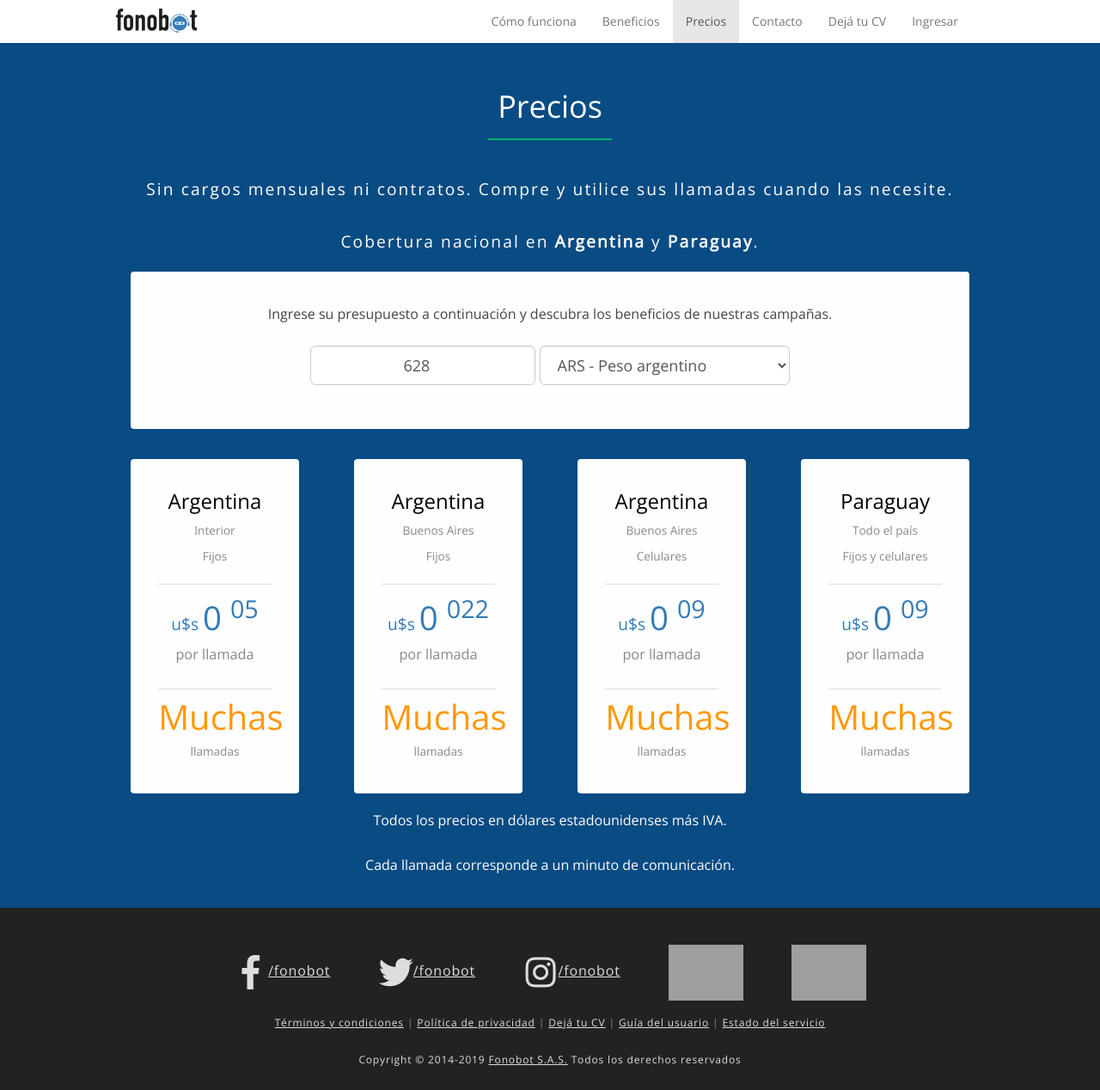
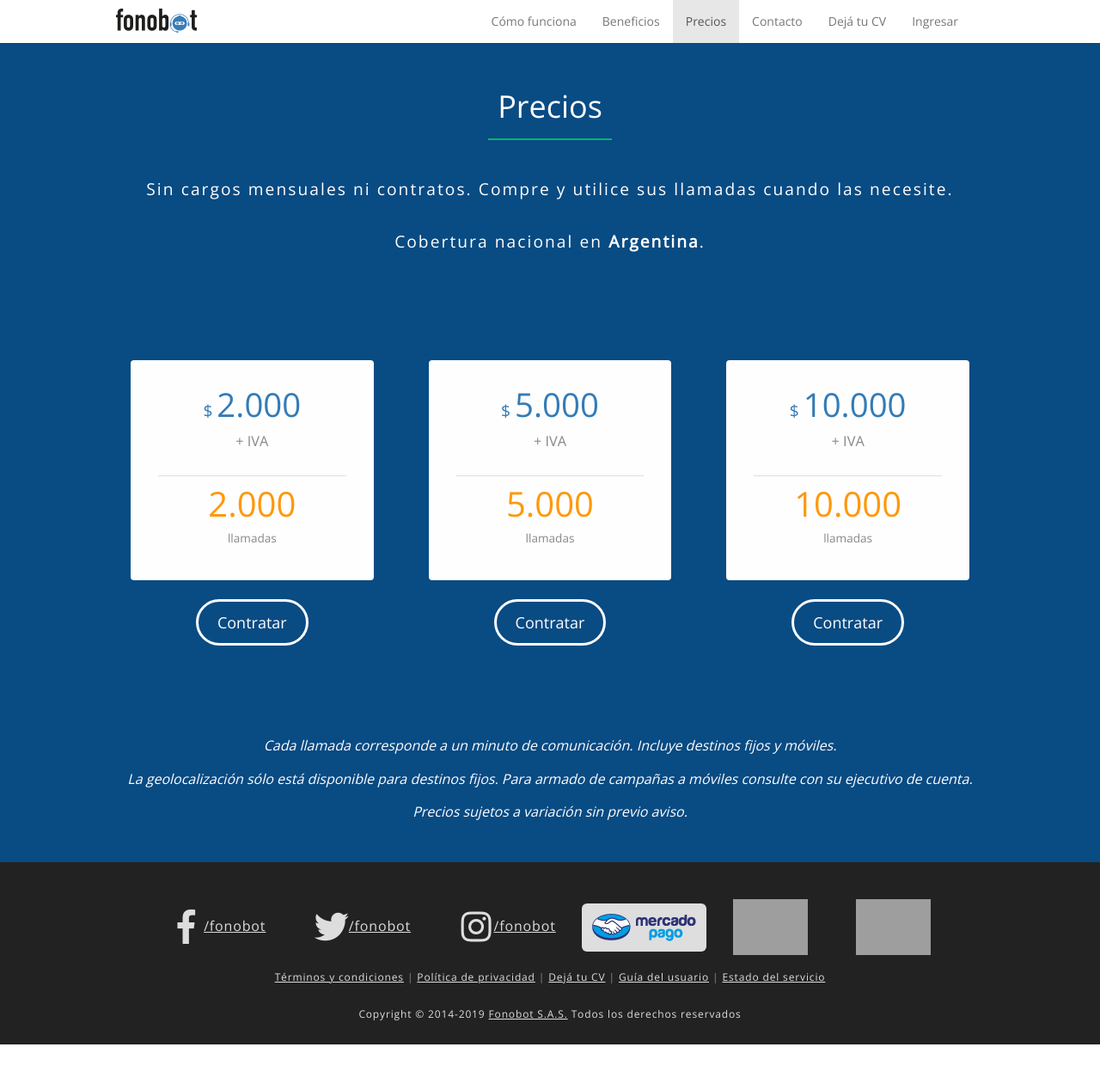
Before and after one commit to netcomsatelital/fonobot, a Jekyll site: the page built from precios.html, in a window 1280 px wide. Shown: the whole page at 86% size. Built offline with Jekyll 4.4.1, drawn with Linux system fonts in a browser that asks for light colours; nearby versions of some CDN libraries; after the commit the page ends 1215 px from its top, so only the background shows below that; grey boxes are pictures that could not be loaded.

Commit message:
v0.0.40
- Cambiados los precios.
- Agregado logo de MercadoPago.

```diff
--- a/_includes/footer.main.html
+++ b/_includes/footer.main.html
@@ -5,6 +5,7 @@
           <a href="https://www.twitter.com/fonobot" alt="Twitter" title="Twitter" target="_twitter" class="social-icon"><i class="fab fa-twitter"></i><span class="visible-lg-inline">/fonobot</span></a>
           <a href="https://www.instagram.com/fonobot" alt="Instagram" title="Instagram" target="_instagram" class="social-icon"><i class="fab fa-instagram"></i><span class="visible-lg-inline">/fonobot</span></a>
           <br class="visible-xs-block visible-sm-block">
+          <div class="container-mercadopago-logo"><img src="{{ "img/mercadopago-small.png" | prepend:site.base_url }}"></div>
           <a href="http://qr.afip.gob.ar/?qr=0HEWugLrIR_YFTAHTY4bBA,," target="_F960AFIPInfo"><img src="http://www.afip.gob.ar/images/f960/DATAWEB.jpg" border="0" class="footer-badge"></a>
           <a href="https://www.argentina.gob.ar/aaip/datospersonales/reclama/33716138009--RL-2019-5073991-APN-DNPDP#AAIP" target="_aaipInfo"><img src="https://www.argentina.gob.ar/sites/default/files/aaip-isologo.png" alt="AAIP RNBD" class="footer-badge"></a>
         </div>
--- a/css/main.scss
+++ b/css/main.scss
@@ -600,3 +600,30 @@
 .btn-youtube:focus {
  color: red;
 }
+
+
+
+#section-precios header {
+ margin-bottom: 12ex;
+}
+
+
+#section-precios footer {
+ margin-top: 12ex;
+}
+
+#section-precios footer p {
+ margin-top: 1ex;
+ margin-bottom: 1ex;
+ font-style: italic;
+}
+
+
+.container-mercadopago-logo {
+ background: rgba(255,255,255, 0.85);
+ border-radius: 6px;
+ padding: 12px;
+ display: inline-block;
+ margin-top: 1.5ex;
+ margin-bottom: 1.5ex;
+}
--- a/precios.html
+++ b/precios.html
@@ -15,60 +15,43 @@
           <header>
             <h1>Precios</h1>
             <p class="standout-med">Sin cargos mensuales ni contratos. Compre y utilice sus llamadas cuando las necesite.</p>
-            <p class="standout-med">Cobertura nacional en <strong>Argentina</strong> y <strong>Paraguay</strong>.</p>
+            <p class="standout-med">Cobertura nacional en <strong>Argentina</strong>.</p>
           </header>
 
-          <div class="row">
-            <div class="col-md-12">
-              <div class="price-calculator">
-                <p>Ingrese su presupuesto a continuaci&oacute;n y descubra los beneficios de nuestras campa&ntilde;as.</p>
-                <form id="form_presupuesto" action="#" class="form-inline">
-                  <input type="number" name="presupuesto" id="presupuesto" value="628" step="10" min="40" class="form-control text-center input-lg" maxlength="4">
-                  <select name="monedas" id="monedas" class="form-control input-lg">
-                    <option value="USD">USD - D&oacute;lar estadounidense</option>
-                    <option value="ARS" selected="selected">ARS - Peso argentino</option>
-                    <option value="PYG">PYG - Guaran&iacute; paraguayo</option>
-                  </select>
-                </form>
-              </div>
-            </div>
-          </div>
 
           <div class="row">
-            <div class="col-md-3">
+            <div class="col-md-4">
               <div class="price-item">
-                <p class="price-item-title"><span>Argentina</span> <small>Interior<br>Fijos</small></p>
-                <p class="price-item-price">u$s <span class="price-item-value"><span class="price-item-value-int">0</span>,<sup class="price-item-value-dec">05</sup></span><small> por llamada</small></p>
-                <p class="price-item-notes"><span class="price-item-count">Muchas</span> <small>llamadas</small></p>
+                {% comment %}<p class="price-item-title"><span>B&aacute;sico</span></p>{% endcomment %}
+                <p class="price-item-price">$ <span class="price-item-value"><span class="price-item-value-int">2.000</span></span><small> + IVA</small></p>
+                <p class="price-item-notes"><span class="price-item-count">2.000</span> <small>llamadas</small></p>
               </div>
+              <p><a href="https://app.fonobot.com/signup.php" class="btn btn-lg btn-primary">Contratar</a></p>
             </div>
-            <div class="col-md-3">
+            <div class="col-md-4">
               <div class="price-item">
-                <p class="price-item-title"><span>Argentina</span> <small>Buenos Aires<br>Fijos</small></p>
-                <p class="price-item-price">u$s <span class="price-item-value"><span class="price-item-value-int">0</span>,<sup class="price-item-value-dec">022</sup></span><small> por llamada</small></p>
-                <p class="price-item-notes"><span class="price-item-count">Muchas</span> <small>llamadas</small></p>
+                {% comment %}<p class="price-item-title"><span>Popular</span></p>{% endcomment %}
+                <p class="price-item-price">$ <span class="price-item-value"><span class="price-item-value-int">5.000</span></span><small> + IVA</small></p>
+                <p class="price-item-notes"><span class="price-item-count">5.000</span> <small>llamadas</small></p>
               </div>
+              <p><a href="https://app.fonobot.com/signup.php" class="btn btn-lg btn-primary">Contratar</a></p>
             </div>
-            <div class="col-md-3">
+            <div class="col-md-4">
               <div class="price-item">
-                <p class="price-item-title"><span>Argentina</span> <small>Buenos Aires<br>Celulares</small></p>
-                <p class="price-item-price">u$s <span class="price-item-value"><span class="price-item-value-int">0</span>,<sup class="price-item-value-dec">09</sup></span><small> por llamada</small></p>
-                <p class="price-item-notes"><span class="price-item-count">Muchas</span> <small>llamadas</small></p>
+                {% comment %}<p class="price-item-title"><span>Full</span></p>{% endcomment %}
+                <p class="price-item-price">$ <span class="price-item-value"><span class="price-item-value-int">10.000</span></span><small> + IVA</small></p>
+                <p class="price-item-notes"><span class="price-item-count">10.000</span> <small>llamadas</small></p>
               </div>
-            </div>
-            <div class="col-md-3">
-              <div class="price-item">
-                <p class="price-item-title"><span>Paraguay</span> <small>Todo el pa&iacute;s<br>Fijos y celulares</small></p>
-                <p class="price-item-price">u$s <span class="price-item-value"><span class="price-item-value-int">0</span>,<sup class="price-item-value-dec">09</sup></span><small> por llamada</small></p>
-                <p class="price-item-notes"><span class="price-item-count">Muchas</span> <small>llamadas</small></p>
-              </div>
+              <p><a href="https://app.fonobot.com/signup.php" class="btn btn-lg btn-primary">Contratar</a></p>
             </div>
           </div>
 
         </div>
 
         <footer>
-          <p>Todos los precios en d&oacute;lares estadounidenses m&aacute;s IVA.</p><p>Cada llamada corresponde a un minuto de comunicaci&oacute;n.</p>
+          <p>Cada llamada corresponde a un minuto de comunicaci&oacute;n. Incluye destinos fijos y m&oacute;viles.</p>
+          <p>La geolocalizaci&oacute;n s&oacute;lo est&aacute; disponible para destinos fijos. Para armado de campa&ntilde;as a m&oacute;viles consulte con su ejecutivo de cuenta.</p>
+          <p>Precios sujetos a variaci&oacute;n sin previo aviso.</p>
         </footer>
       </section>
 
--- a/promo/20190211.html
+++ b/promo/20190211.html
@@ -18,7 +18,7 @@
     <p class="standout-med text-center">Tener m&aacute;s clientes es bueno para su negocio, y la publicidad es fundamental para conseguirlo. Fonobot le permite anunciarse exactamente en donde le interesa.</p>
     <div class="row">
       <div class="col-md-6 col-md-push-6">
-        <img class="img-responsive" src="{{ "/img/promo/20190211/customer-base-marketing-2.png" || prepend:site.baseurl }}">
+        <img class="img-responsive" src="{{ "/img/promo/20190211/customer-base-marketing-2.png" | prepend:site.baseurl }}">
       </div>
       <div class="col-md-6 col-md-pull-6">
         <ul class="checklist">
```
Also changed, not shown: img/mercadopago-small.png (added), img/mercadopago-vertical-small.png (added).
